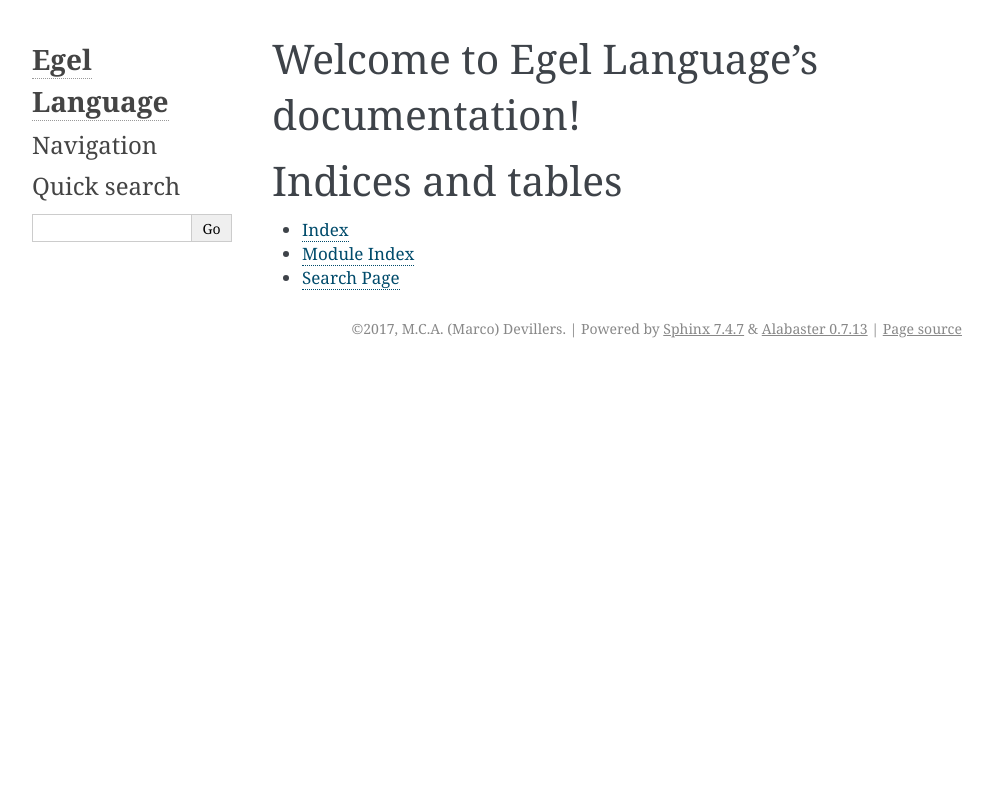
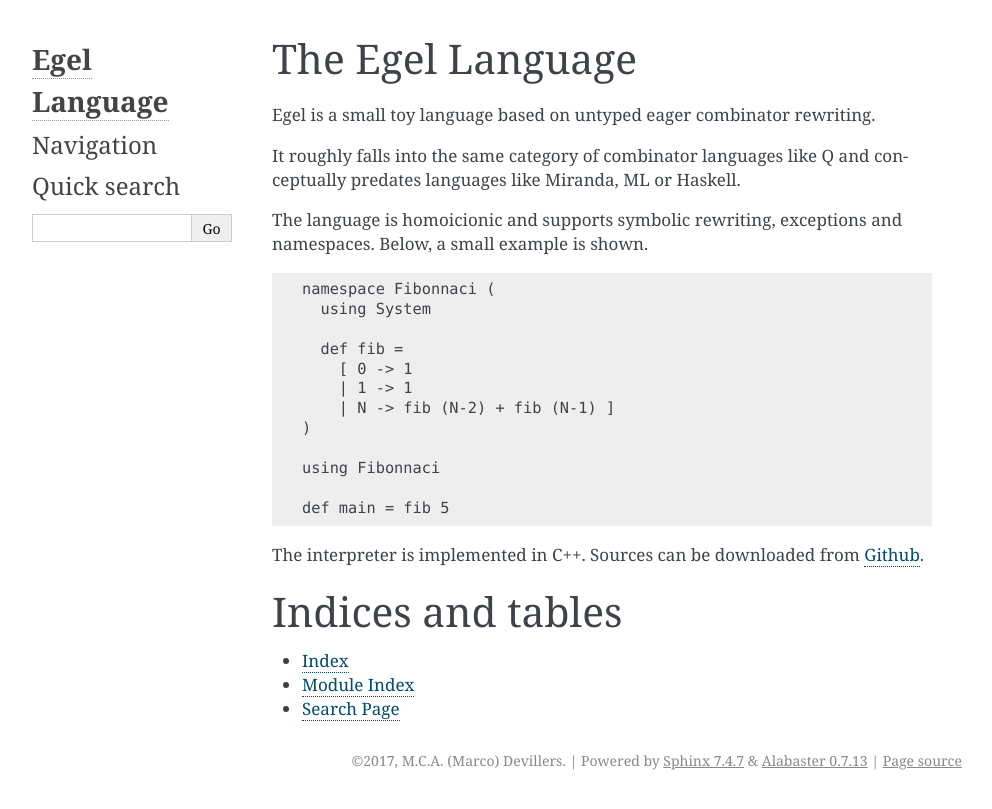
Before and after one commit to egel-lang/egel-docs, a Sphinx documentation site: the page built from source/index.rst, in a window 1280 px wide. Shown: the top 809 px of the page, without its empty margins (148-1140 px from the left). Built offline with Sphinx 7.4.7, drawn with Linux system fonts in a browser that asks for light colours.

Commit message:
wrote an intro

```diff
--- a/source/index.rst
+++ b/source/index.rst
@@ -1,16 +1,37 @@
-.. Egel Language documentation master file, created by
-   sphinx-quickstart on Thu Aug  3 02:34:17 2017.
-   You can adapt this file completely to your liking, but it should at least
-   contain the root `toctree` directive.
-
-Welcome to Egel Language's documentation!
-=========================================
+The Egel Language
+=================
 
 .. toctree::
    :maxdepth: 2
    :caption: Contents:
 
+Egel is a small toy language based on untyped eager combinator rewriting.
 
+It roughly falls into the same category of combinator languages like Q and conceptually
+predates languages like Miranda, ML or Haskell.
+
+The language is homoicionic and supports symbolic rewriting,
+exceptions and namespaces. Below, a small example is shown.
+
+.. code-block:: egel
+
+    namespace Fibonnaci (
+      using System
+
+      def fib =
+        [ 0 -> 1
+        | 1 -> 1
+        | N -> fib (N-2) + fib (N-1) ]
+    )
+
+    using Fibonnaci
+
+    def main = fib 5
+
+The interpreter is implemented in C++. Sources can be downloaded from
+Github_.
+
+.. _Github: https://github.com/egel-lang/
 
 Indices and tables
 ==================
```
